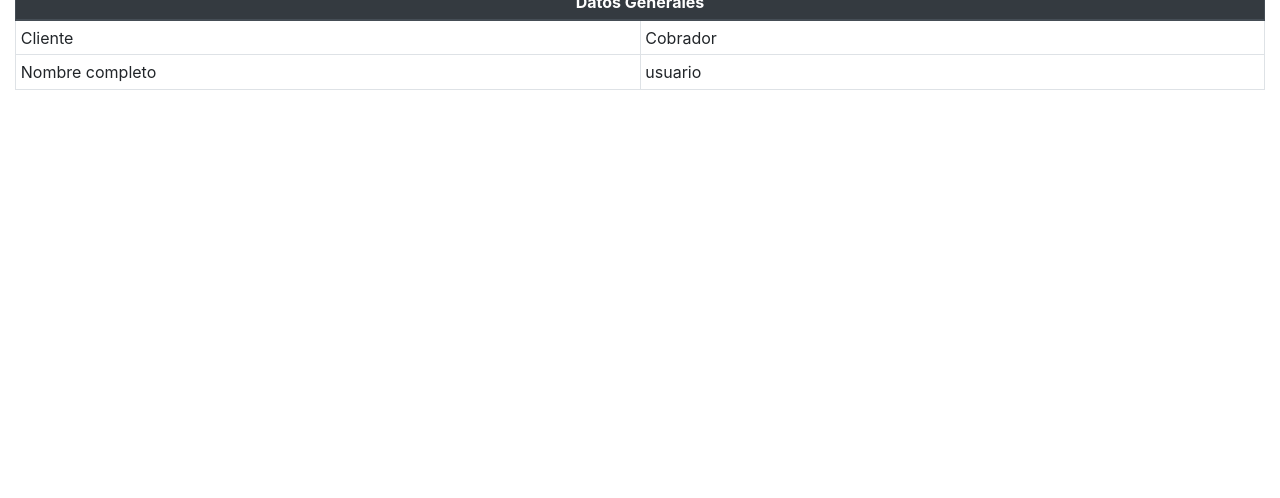
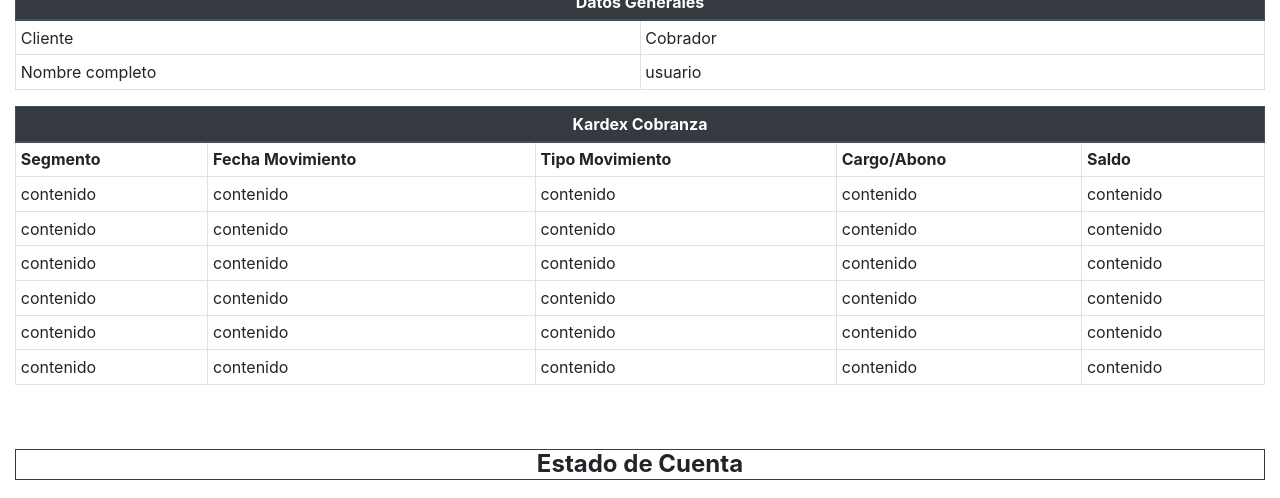
Before and after one commit to alexis-gd/tabla-javier, a plain HTML site: page index.html in a window 1280 px wide. Shown: the part 225-723 px from the top of the page. Drawn offline with nearby package versions, Linux system fonts and the light colour scheme.

Commit message:
estructura

```diff
--- a/index.html
+++ b/index.html
@@ -35,7 +35,7 @@
                 </div>
             </div>
         </div>
-        <!-- <div class="container-fluid"> -->
+
         <div class="table-responsive">
             <table class="table table-sm table-bordered">
                 <thead class="thead-dark">
@@ -55,6 +55,114 @@
                 </tbody>
             </table>
         </div>
+
+        <div class="table-responsive">
+            <table class="table table-sm table-bordered">
+                <thead class="thead-dark">
+                    <tr>
+                        <th class="text-center" scope="col" colspan="7">Kardex Cobranza</th>
+                    </tr>
+                </thead>
+                <tbody>
+                    <tr>
+                        <th>Segmento</th>
+                        <th>Fecha Movimiento</th>
+                        <th>Tipo Movimiento</th>
+                        <th>Cargo/Abono</th>
+                        <th>Saldo</th>
+                    </tr>
+                    <tr>
+                        <td>contenido</td>
+                        <td>contenido</td>
+                        <td>contenido</td>
+                        <td>contenido</td>
+                        <td>contenido</td>
+                    </tr>
+                    <tr>
+                        <td>contenido</td>
+                        <td>contenido</td>
+                        <td>contenido</td>
+                        <td>contenido</td>
+                        <td>contenido</td>
+                    </tr>
+                    <tr>
+                        <td>contenido</td>
+                        <td>contenido</td>
+                        <td>contenido</td>
+                        <td>contenido</td>
+                        <td>contenido</td>
+                    </tr>
+                    <tr>
+                        <td>contenido</td>
+                        <td>contenido</td>
+                        <td>contenido</td>
+                        <td>contenido</td>
+                        <td>contenido</td>
+                    </tr>
+                    <tr>
+                        <td>contenido</td>
+                        <td>contenido</td>
+                        <td>contenido</td>
+                        <td>contenido</td>
+                        <td>contenido</td>
+                    </tr>
+                    <tr>
+                        <td>contenido</td>
+                        <td>contenido</td>
+                        <td>contenido</td>
+                        <td>contenido</td>
+                        <td>contenido</td>
+                    </tr>
+                </tbody>
+            </table>
+        </div>
+
+        <div class="mt-5">
+            <h4 class="border text-center border-dark my-4"><b>Estado de Cuenta</b></h4>
+        </div>
+        <div class="row align-items-center">
+            <div class="col-md">
+                <div class="table-responsive">
+                    <table class="table table-sm table-bordered">
+                        <thead class="thead-dark">
+                            <tr>
+                                <th class="text-center" scope="col" colspan="2">Notas y Observaciones</th>
+                            </tr>
+                        </thead>
+                        <tbody>
+                            <tr>
+                                <td class="text-center">Corte a la Fecha</td>
+                            </tr>
+                        </tbody>
+                    </table>
+                </div>
+            </div>
+            <div class="col-md-8">
+                <div class="text-center">
+                    <img src="logo.png" alt="" width="150px">
+                </div>
+                <p class="text-center font-weight-bold">Tel: 669-986-44-25 / 669-197-17-07</p>
+                <p class="text-center font-weight-bold">Ave. Insurgentes . 5105 col. Benito Juarez Mazatlan Sinaloa</p>
+            </div>
+            <div class="col-md">
+                <div class="table-responsive">
+                    <table class="table table-sm table-bordered">
+                        <thead class="thead-dark">
+                            <tr>
+                                <th class="text-center" scope="col" colspan="2">Mensajes</th>
+                            </tr>
+                        </thead>
+                        <tbody>
+                            <tr>
+                                <td class="text-center font-weight-bold">(ESTA PROMOCION ESTA SUJETA A
+                                    CAMBIOS SIN PREVIO AVISO):</td>
+                            </tr>
+                        </tbody>
+                    </table>
+                </div>
+            </div>
+        </div>
+
     </div>
 </body>
 
```
